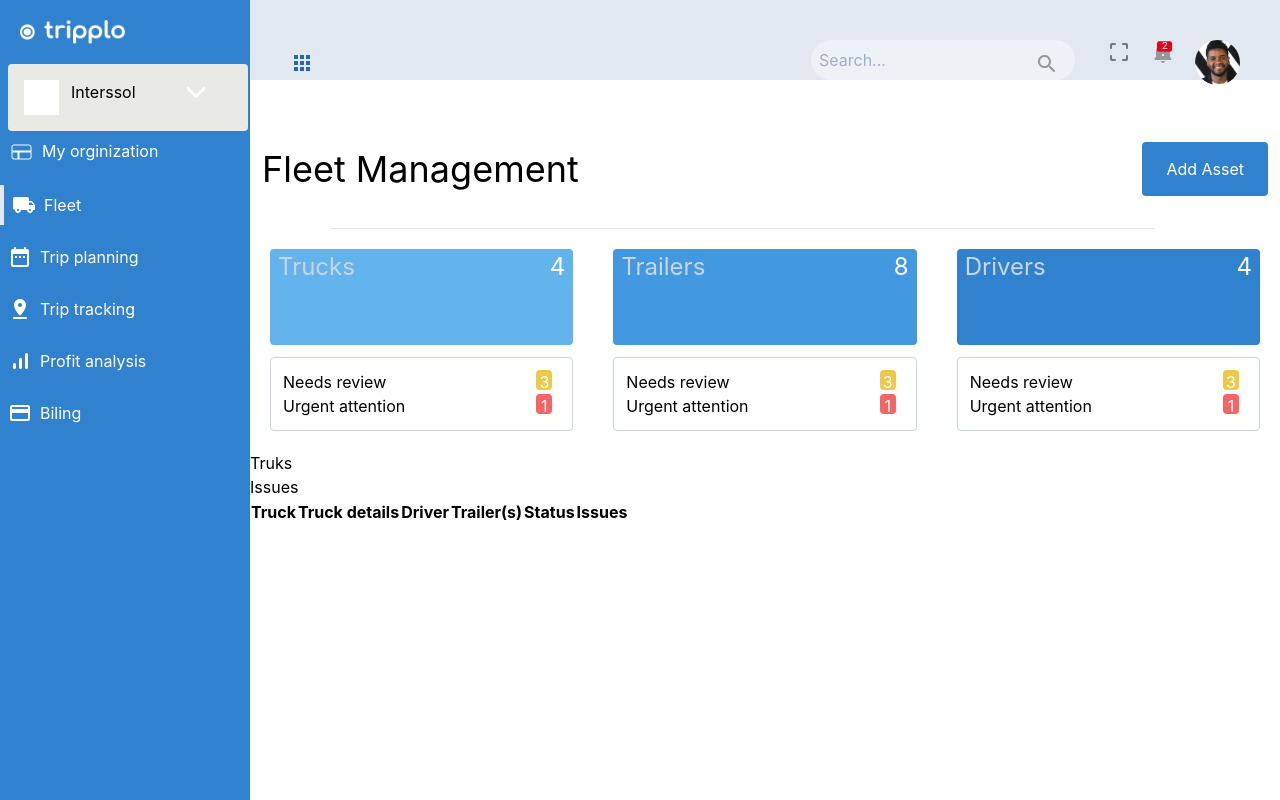
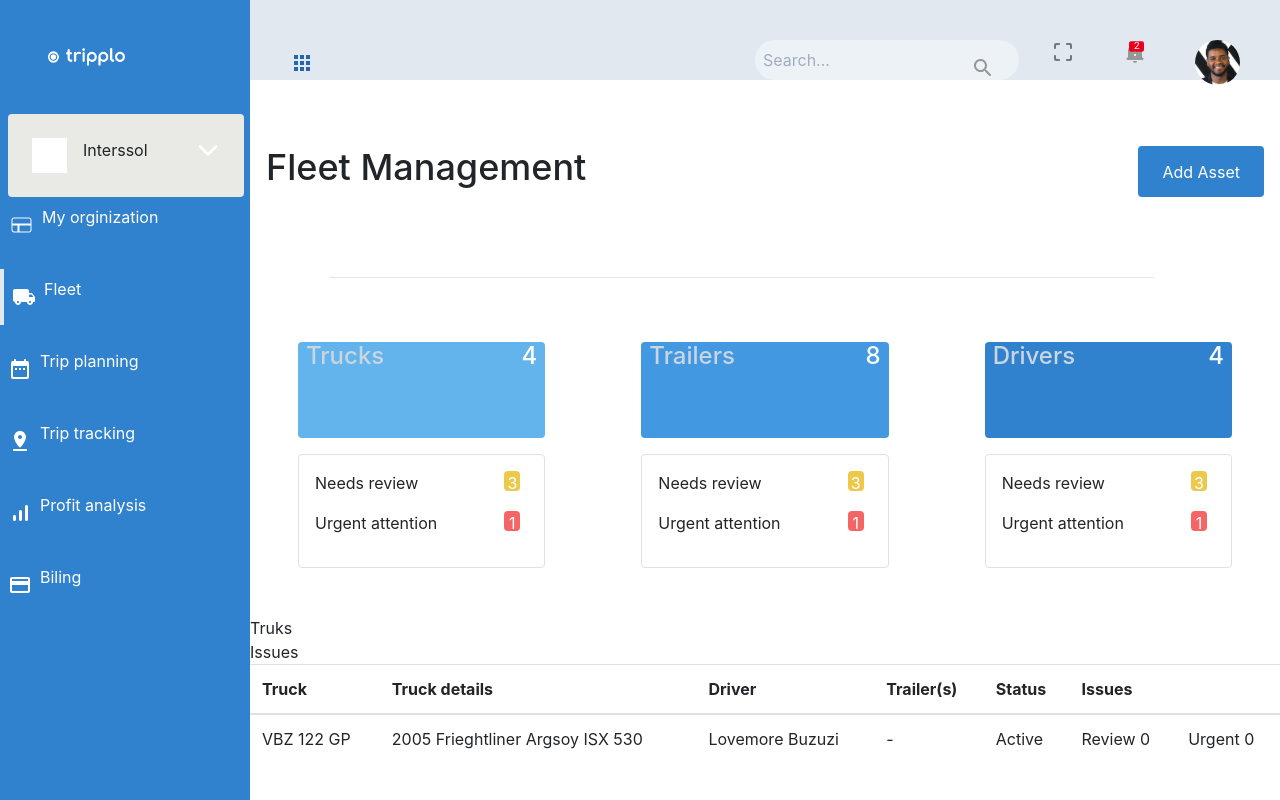
Before and after one commit to AmoDinho/tripplo-dashboard, a React (Create React App) app: page / in a window 1280 px wide. Built offline with nearby package versions, Linux system fonts and the light colour scheme.

Commit message:
everything is partially working

```diff
--- a/package.json
+++ b/package.json
@@ -3,7 +3,9 @@
   "version": "0.1.0",
   "private": true,
   "dependencies": {
+    "bootstrap": "^4.4.1",
     "react": "^16.12.0",
+    "react-bootstrap": "^1.0.0-beta.16",
     "react-dom": "^16.12.0",
     "react-scripts": "3.2.0",
     "styled-components": "^4.4.1"
--- a/src/App.js
+++ b/src/App.js
@@ -4,6 +4,8 @@ import SideNav from './components/navigation/SideNav'
 import TopNav from './components/navigation/TopNav'
 import FleetIndex from './components/fleet/FleetIndex'
 import './styles/App.css'
+
+
 function App() {
   const [isOpen, setIsOpen] = useState(true)
   const toggle = () => {
--- a/src/components/fleet/FleetIndex.js
+++ b/src/components/fleet/FleetIndex.js
@@ -1,13 +1,13 @@
 import React from 'react'
 import AddAsset from './AddAsset'
 import AssetRow from './AssetRow'
-import Table from '../table/Table'
+import AssetTable from '../table/AssetTable'
 const FleetIndex = () => {
     return (
         <>
             <AddAsset />
             <AssetRow />
-            <Table />
+            <AssetTable />
         </>
     )
 }
--- /dev/null
+++ b/src/components/table/AssetTable.js
@@ -0,0 +1,40 @@
+import React from 'react'
+import Table from 'react-bootstrap/Table'
+
+const AssetTable = () => {
+    return (
+        <>
+            <div>
+                <div>Truks</div>
+                <diV>Issues</diV>
+            </div>
+            <Table>
+                <thead>
+                    <tr>
+                        <th>Truck</th>
+                        <th>Truck details</th>
+                        <th>Driver</th>
+                        <th>Trailer(s)</th>
+                        <th>Status</th>
+                        <th colSpan="2">Issues</th>
+                    </tr>
+                </thead>
+                <tbody>
+                    <tr>
+                        <td> VBZ 122 GP</td>
+                        <td> 2005 Frieghtliner Argsoy ISX 530</td>
+                        <td> Lovemore Buzuzi</td>
+                        <td> - </td>
+                        <td> Active</td>
+                        <td> Review 0</td>
+                        <td> Urgent 0</td>
+                    </tr>
+                </tbody>
+
+            </Table>
+
+        </>
+    )
+}
+
+export default AssetTable
--- a/src/components/table/Table.js
+++ /dev/null
@@ -1,25 +0,0 @@
-import React from 'react'
-
-const Table = () => {
-    return (
-        <>
-            <div>
-                <div>Truks</div>
-                <diV>Issues</diV>
-            </div>
-            <table>
-                <tr>
-                    <th>Truck</th>
-                    <th>Truck details</th>
-                    <th>Driver</th>
-                    <th>Trailer(s)</th>
-                    <th>Status</th>
-                    <th colSpan="2">Issues</th>
-                </tr>
-            </table>
-
-        </>
-    )
-}
-
-export default Table
--- a/src/index.js
+++ b/src/index.js
@@ -3,7 +3,7 @@ import ReactDOM from 'react-dom';
 import App from './App';
 import * as serviceWorker from './serviceWorker';
 import './styles/tailwind.css'
-
+import 'bootstrap/dist/css/bootstrap.min.css';
 ReactDOM.render(<App />, document.getElementById('root'));
 
 // If you want your app to work offline and load faster, you can change
```
Also changed, not shown: 1 other file (tests, documents, lock files or other folders).
